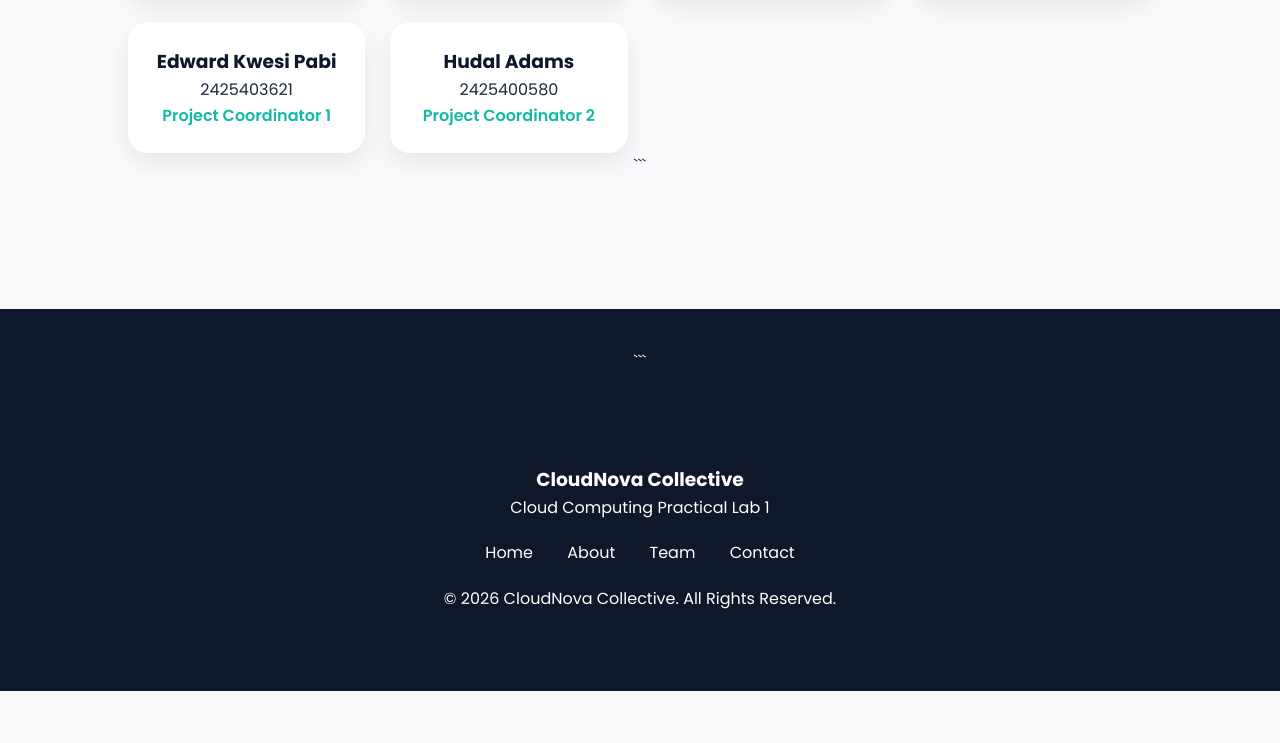
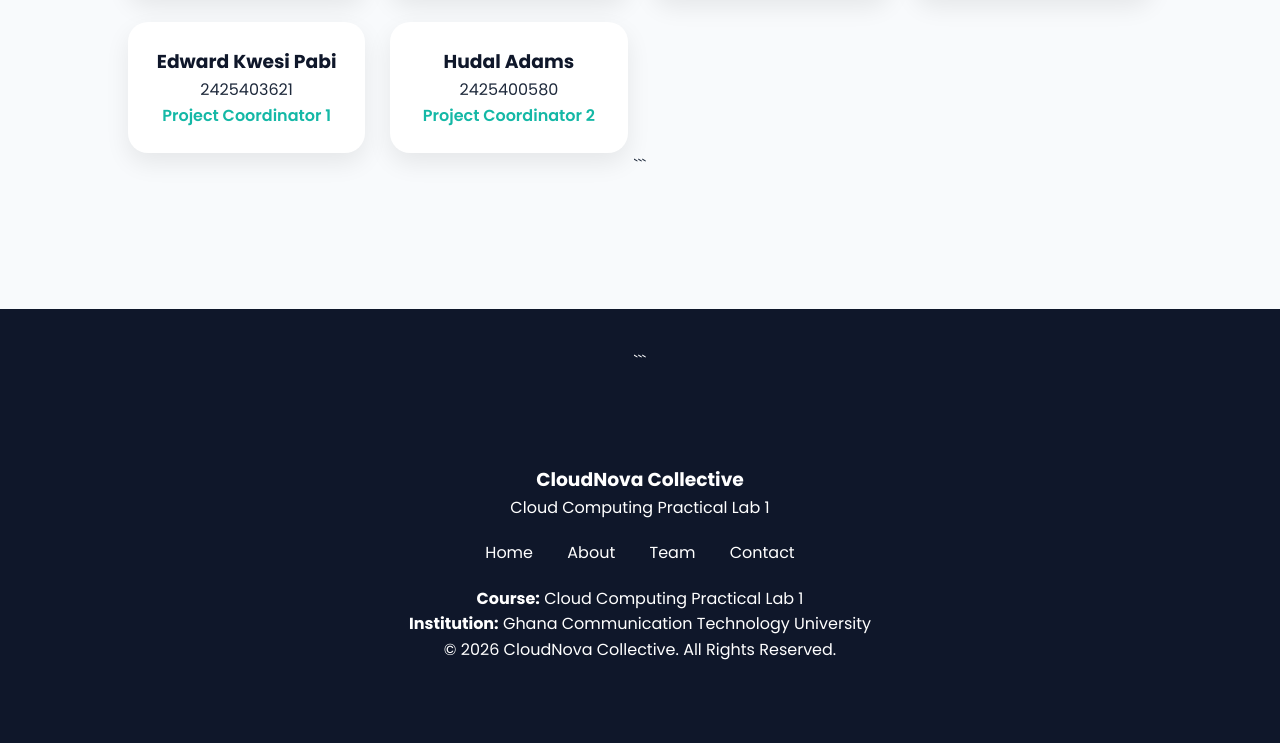
Before and after one commit to Lilrhonz/cloud-lab-group-project, a plain HTML site: page index.html in a window 1280 px wide. Shown: the part 2507-3250 px from the top of the page. Before the commit the page ends 3198 px from the top, so only its background shows below. Drawn offline with Linux system fonts and the light colour scheme.

Commit message:
Update footer with course and institution details
Added course and institution information to the footer.

```diff
--- a/index.html
+++ b/index.html
@@ -156,6 +156,9 @@
 
     </div>
 
+    <p><strong>Course:</strong> Cloud Computing Practical Lab 1</p>
+<p><strong>Institution:</strong> Ghana Communication Technology University</p>
+
     <p>© 2026 CloudNova Collective. All Rights Reserved.</p>
 
 </footer>
```
